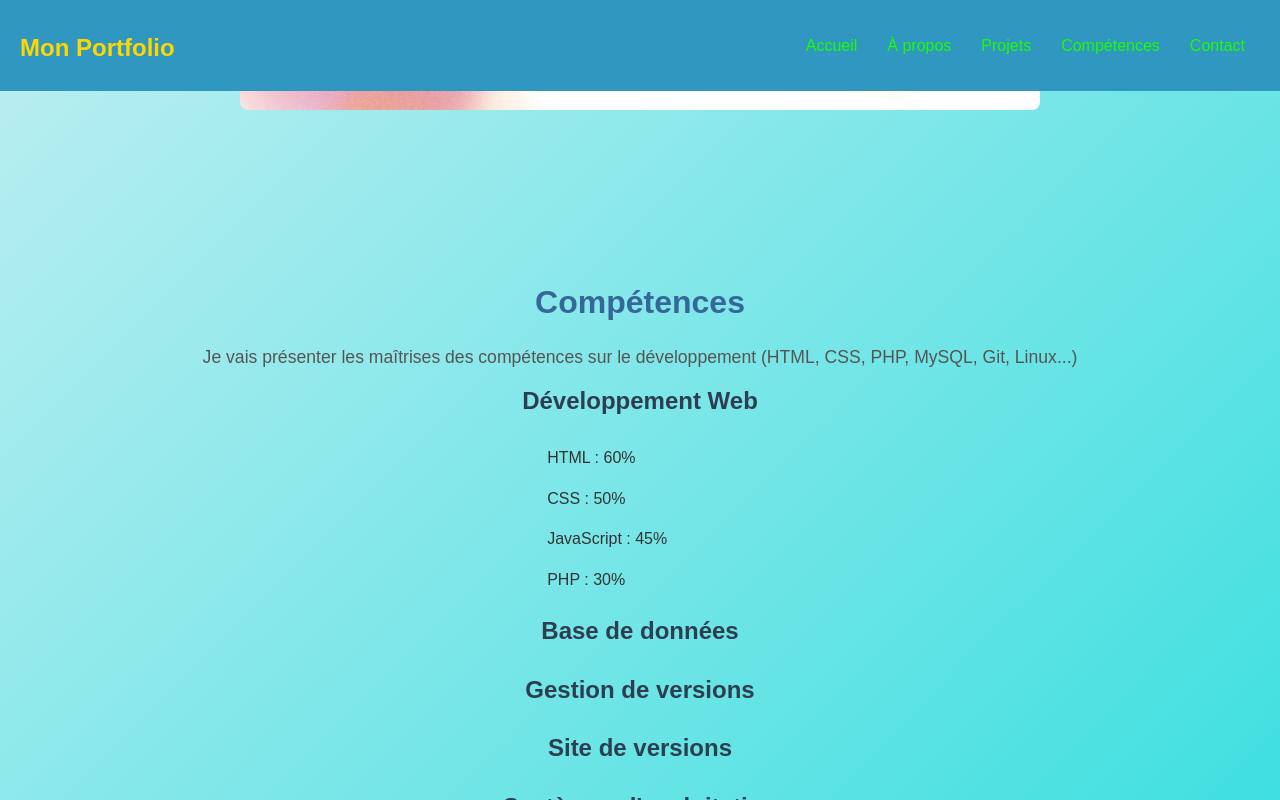
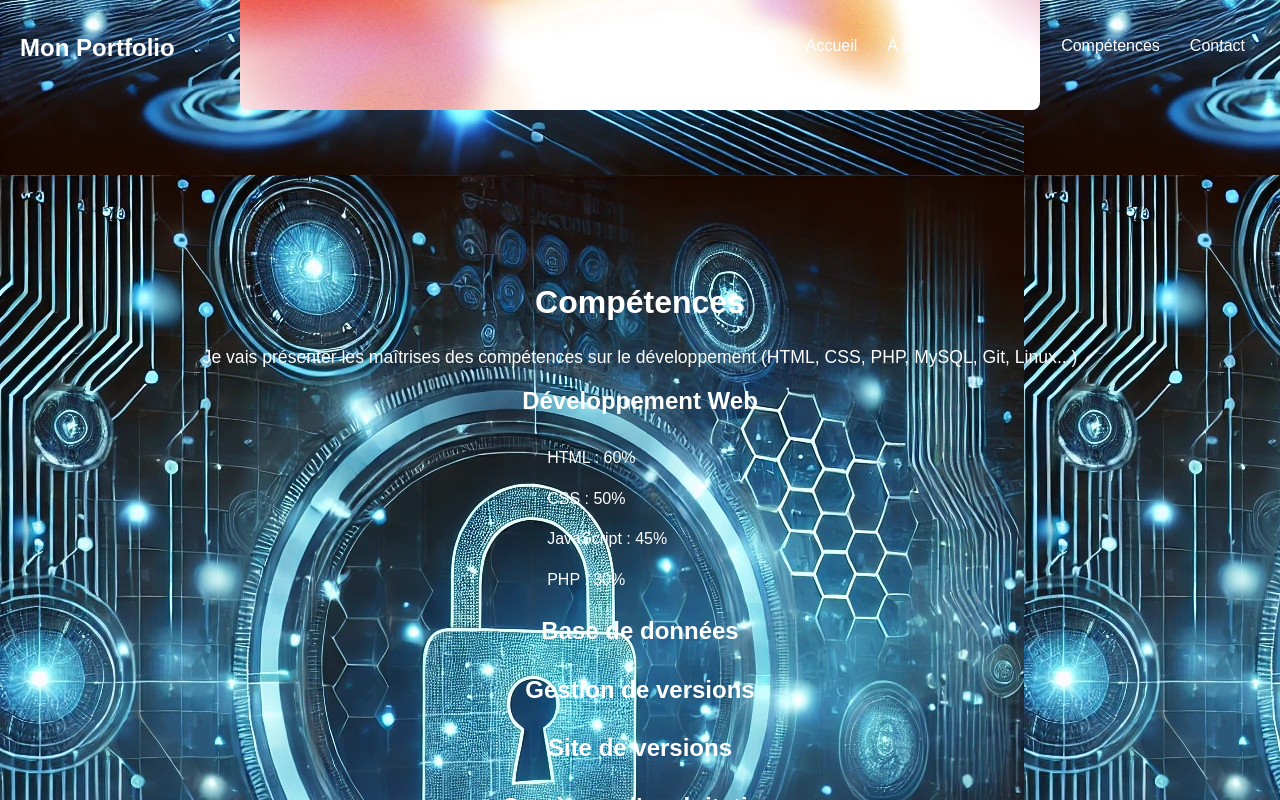
Before and after one commit to Leny3000/portfolioLeny, a plain HTML site: page Index.html in a window 1280 px wide. Both pictures are taken after a click on the element "Développement Web". Shown: the part 849-1649 px from the top of the page. Drawn offline with Linux system fonts and the light colour scheme.

Commit message:
Add files via upload

```diff
--- a/style.css
+++ b/style.css
@@ -9,14 +9,15 @@
 body {
   font-family: 'Arial', sans-serif;
   line-height: 1.6;
-  background: linear-gradient(135deg, #f0f4f8, #12dada);
-  background-color: #e71616; /* Couleur de fond générale */
+  background-image: url(cyber_security_background.jpg) ;
+  /* background: linear-gradient(135deg, #f0f4f8, #12dada);
+  background-color: #e71616; Couleur de fond générale */
   padding-top: 60px; /* Pour décaler le contenu sous le header fixé */
 }
 
 /* Styles pour le header */
 header {
-  background-color: #3097c0;
+  /* background-color: #3097c0; */
   color: #fff;
   padding: 20px 0;
   position: fixed;
@@ -34,7 +35,7 @@ header .container {
 }
 
 header .logo a {
-  color: #ffd700; /* Jaune doré pour la marque */
+  color: #ffffff; /* Jaune doré pour la marque */
   font-size: 1.5rem;
   text-decoration: none;
 }
@@ -91,7 +92,7 @@ nav ul li a {
 }
 
 .dropdown-menu li a:hover {
-  background-color: #3498db; /* Bleu clair au survol */
+  background-color: #ffffff; /* Bleu clair au survol */
 }
 
 /* Styles responsives */
@@ -117,7 +118,7 @@ nav ul li a {
 }
 
 a.nav-link{
-  color: #1dfc00;
+  color: #ffffff;
 }
 
 .mobile-nav-toggle {
@@ -136,7 +137,7 @@ section {
 /* Style pour les titres de section */
 h2 {
   font-size: 2rem;
-  color: #366799; /* Bleu foncé pour les titres */
+  color: #ffffff; /* Bleu foncé pour les titres */
   margin-bottom: 15px;
   text-align: center;
 }
@@ -145,7 +146,7 @@ h2 {
 p {
   font-size: 1.1rem;
   text-align: center;
-  color: #555; /* Gris foncé */
+  color: #ffffff; /* Gris foncé */
 }
 
 /* Conteneur des compétences */
@@ -158,7 +159,7 @@ p {
 /* Style des titres des compétences */
 .compétence-title {
   font-size: 1.5rem;
-  color: #2c3e50;
+  color: #ffffff;
   cursor: pointer;
   padding: 10px 0;
   text-align: center;
@@ -176,7 +177,7 @@ p {
 
 .sous-menu li {
   font-size: 1rem;
-  color: #333;
+  color: #ffffff;
   margin: 5px 0;
   padding: 5px;
   border-radius: 5px;
@@ -185,7 +186,7 @@ p {
 
 /* Effet au survol des sous-menus */
 .sous-menu li:hover {
-  background-color: #3498db;
+  background-color: #ffffff;
   color: white;
 }
 
```
Also changed, not shown: cyber_security_background.jpg (added).
